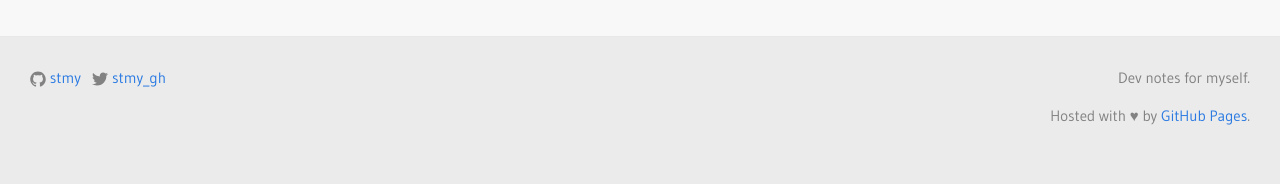
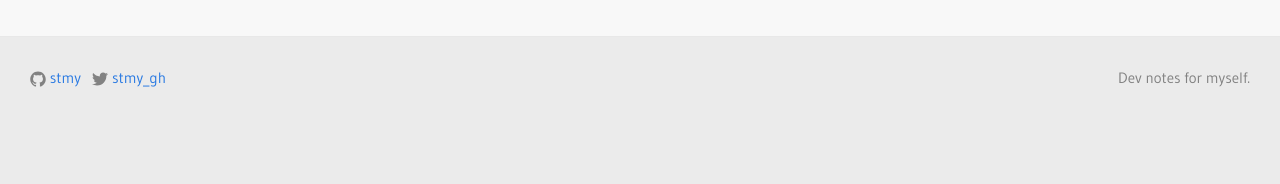
Before and after one commit to stmy/stmy.github.io, a Jekyll site: the page built from index.html, in a window 1280 px wide. Shown: the part 983-1167 px from the top of the page. Built offline with Jekyll 4.4.1, drawn with Linux system fonts in a browser that asks for light colours; nearby versions of some CDN libraries; formulas are drawn with MathJax 3; after the commit the page ends 1133 px from its top, so only the background shows below that.

Commit message:
Update footer.html

```diff
--- a/_includes/footer.html
+++ b/_includes/footer.html
@@ -32,7 +32,6 @@
 
       <div class="footer-col footer-col-2 align-right">
         <p>{{ site.description }}</p>
-        <p>Hosted with &hearts; by <a href="https://pages.github.com/">GitHub Pages</a>.</p>
       </div>
     </div>
 
```
